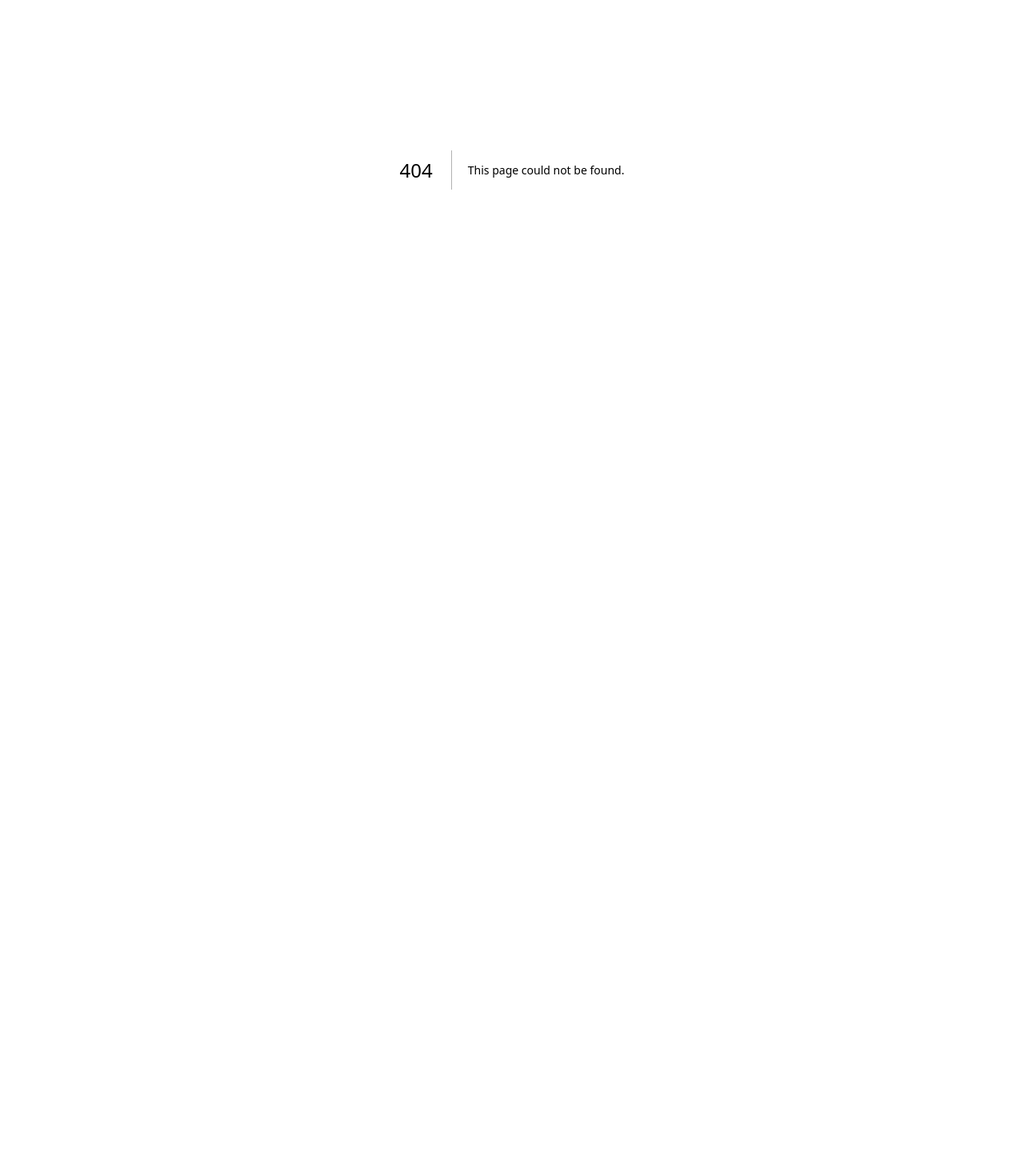
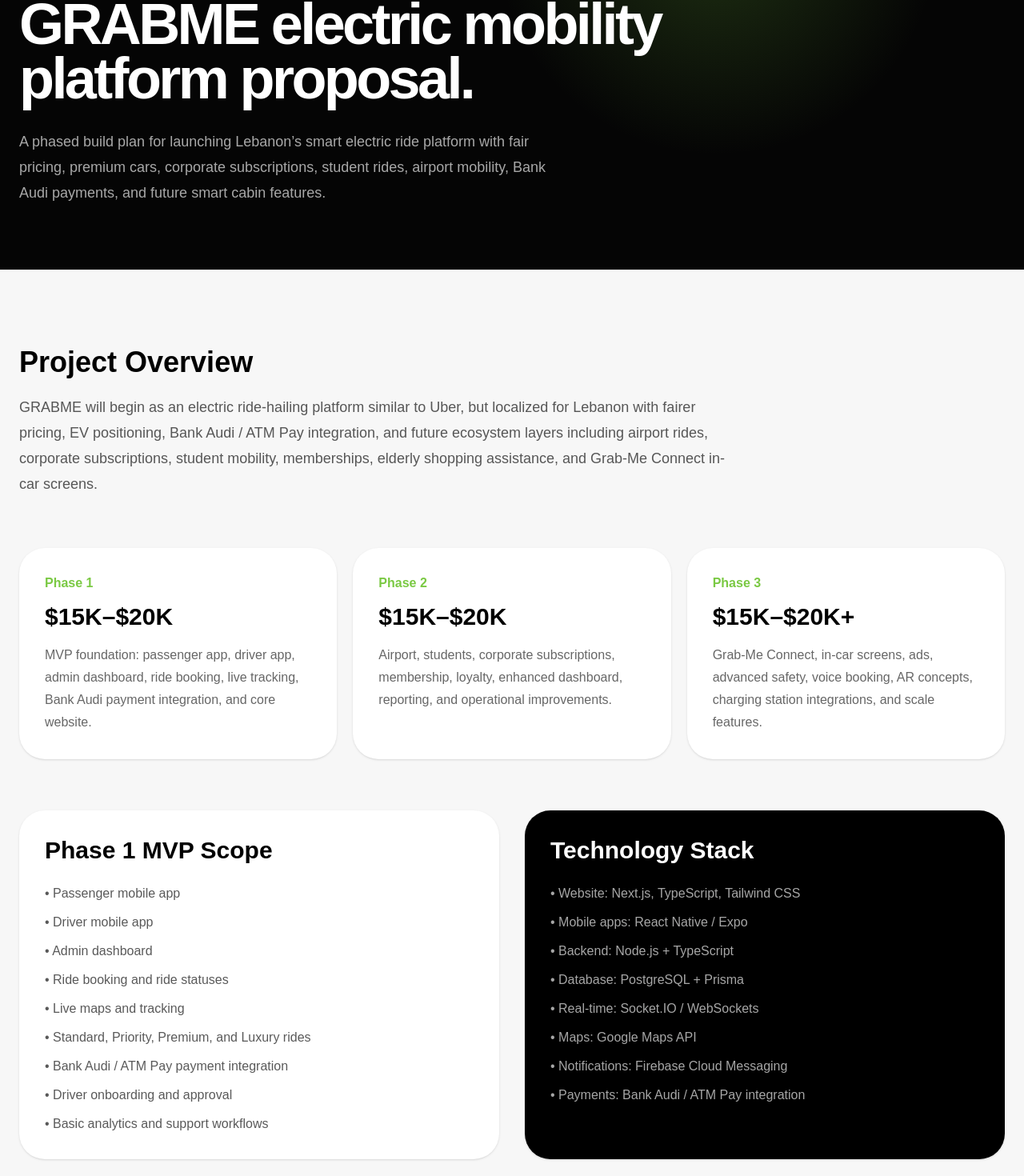
Before and after one commit to Metahaus-Studio/grabme-web, a Next.js app: page /proposal in a window 1280 px wide. Before the commit this address had no page. Shown: the part 188-1658 px from the top of the page at 80% size. Before the commit the page ends 800 px from the top, so only its background shows below. Built offline with nearby package versions, Linux system fonts and the light colour scheme.

Commit message:
Add GRABME proposal page

```diff
--- /dev/null
+++ b/src/app/proposal/page.tsx
@@ -0,0 +1,84 @@
+import { Navbar } from "@/components/Navbar";
+import { Footer } from "@/components/Footer";
+import { PageHero } from "@/components/PageHero";
+
+const phases = [
+  ["Phase 1", "$15K–$20K", "MVP foundation: passenger app, driver app, admin dashboard, ride booking, live tracking, Bank Audi payment integration, and core website."],
+  ["Phase 2", "$15K–$20K", "Airport, students, corporate subscriptions, membership, loyalty, enhanced dashboard, reporting, and operational improvements."],
+  ["Phase 3", "$15K–$20K+", "Grab-Me Connect, in-car screens, ads, advanced safety, voice booking, AR concepts, charging station integrations, and scale features."],
+];
+
+export default function ProposalPage() {
+  return (
+    <>
+      <Navbar />
+      <main>
+        <PageHero
+          eyebrow="PROPOSAL"
+          title="GRABME electric mobility platform proposal."
+          text="A phased build plan for launching Lebanon’s smart electric ride platform with fair pricing, premium cars, corporate subscriptions, student rides, airport mobility, Bank Audi payments, and future smart cabin features."
+        />
+
+        <section className="bg-[#F7F7F7] px-6 py-24 text-black">
+          <div className="mx-auto max-w-7xl space-y-16">
+            <div>
+              <h2 className="text-4xl font-black">Project Overview</h2>
+              <p className="mt-5 max-w-4xl text-lg leading-8 text-black/65">
+                GRABME will begin as an electric ride-hailing platform similar to Uber, but localized for Lebanon with fairer pricing, EV positioning, Bank Audi / ATM Pay integration, and future ecosystem layers including airport rides, corporate subscriptions, student mobility, memberships, elderly shopping assistance, and Grab-Me Connect in-car screens.
+              </p>
+            </div>
+
+            <div className="grid gap-5 md:grid-cols-3">
+              {phases.map(([phase, price, text]) => (
+                <div key={phase} className="rounded-[2rem] bg-white p-8 shadow-sm">
+                  <p className="font-semibold text-[#7AC943]">{phase}</p>
+                  <h3 className="mt-3 text-3xl font-black">{price}</h3>
+                  <p className="mt-4 leading-7 text-black/60">{text}</p>
+                </div>
+              ))}
+            </div>
+
+            <div className="grid gap-8 lg:grid-cols-2">
+              <div className="rounded-[2rem] bg-white p-8 shadow-sm">
+                <h2 className="text-3xl font-black">Phase 1 MVP Scope</h2>
+                <ul className="mt-6 space-y-3 text-black/65">
+                  <li>• Passenger mobile app</li>
+                  <li>• Driver mobile app</li>
+                  <li>• Admin dashboard</li>
+                  <li>• Ride booking and ride statuses</li>
+                  <li>• Live maps and tracking</li>
+                  <li>• Standard, Priority, Premium, and Luxury rides</li>
+                  <li>• Bank Audi / ATM Pay payment integration</li>
+                  <li>• Driver onboarding and approval</li>
+                  <li>• Basic analytics and support workflows</li>
+                </ul>
+              </div>
+
+              <div className="rounded-[2rem] bg-black p-8 text-white shadow-sm">
+                <h2 className="text-3xl font-black">Technology Stack</h2>
+                <ul className="mt-6 space-y-3 text-white/65">
+                  <li>• Website: Next.js, TypeScript, Tailwind CSS</li>
+                  <li>• Mobile apps: React Native / Expo</li>
+                  <li>• Backend: Node.js + TypeScript</li>
+                  <li>• Database: PostgreSQL + Prisma</li>
+                  <li>• Real-time: Socket.IO / WebSockets</li>
+                  <li>• Maps: Google Maps API</li>
+                  <li>• Notifications: Firebase Cloud Messaging</li>
+                  <li>• Payments: Bank Audi / ATM Pay integration</li>
+                </ul>
+              </div>
+            </div>
+
+            <div className="rounded-[3rem] bg-black p-10 text-white">
+              <h2 className="text-4xl font-black">Recommended Next Step</h2>
+              <p className="mt-5 max-w-3xl text-white/65">
+                Confirm Phase 1 scope, approve the website/product direction, prepare Figma screens and proposal documentation, then begin backend architecture and mobile app wireframes before development starts.
+              </p>
+            </div>
+          </div>
+        </section>
+      </main>
+      <Footer />
+    </>
+  );
+}
--- a/src/components/Navbar.tsx
+++ b/src/components/Navbar.tsx
@@ -15,6 +15,7 @@
   ["Connect", "/grabme-connect"],
   ["Corporate", "/corporate"],
   ["About", "/about"],
+  ["Proposal", "/proposal"],
 ];
 
   return (
```
